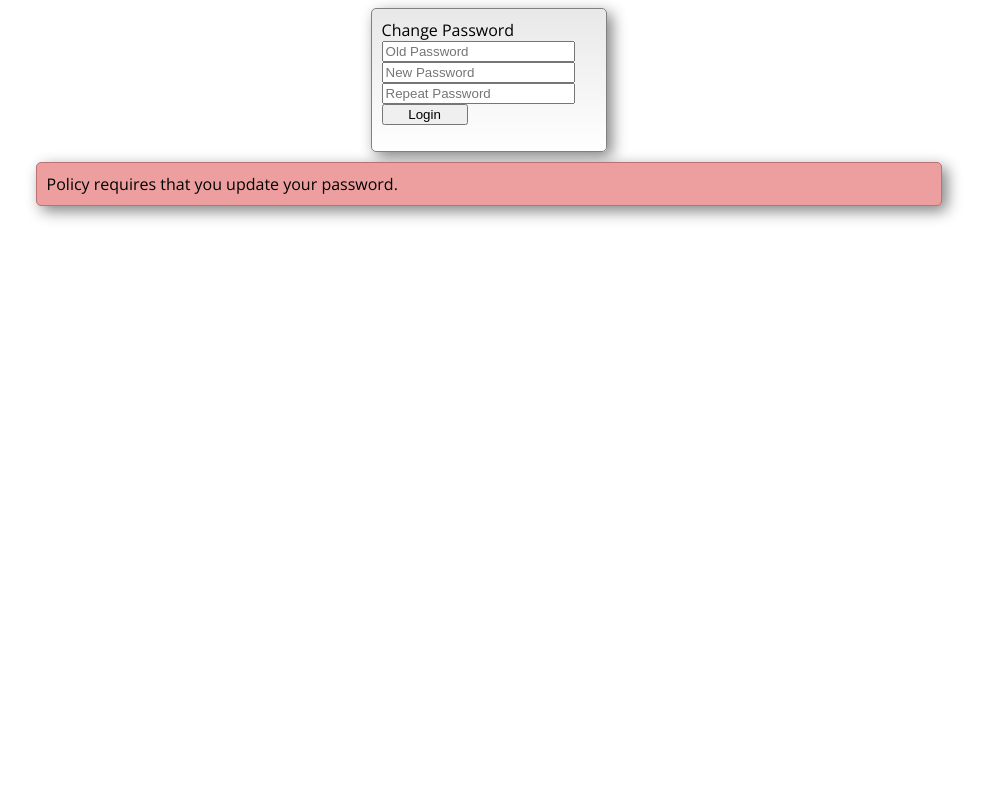
After one commit to NathanBitTheMoon/identifur, a PHP site: page /update_password.php?reason=policy in a window 1280 px wide. The commit adds this page. Shown: the whole page, without its empty margins (151-1138 px from the left). Run offline with PHP 8.4, Linux system fonts and the light colour scheme.

Commit message:
Added password change redirect (what is the bet this will work first try?)

```diff
--- /dev/null
+++ b/dbfrontend/html/html/update_password.html
@@ -0,0 +1,19 @@
+<html>
+    <head>
+        <title>Change Password - Identifur</title>
+    </head>
+    <link href="/html/css/login.css" rel="stylesheet" type="text/css">
+    <link rel="preconnect" href="https://fonts.gstatic.com">
+    <link href="https://fonts.googleapis.com/css2?family=Open+Sans:ital,wght@0,400;1,600&display=swap" rel="stylesheet">
+    <body>
+        <div class="loginwin">
+            <span class="identifur-logo">Change Password</span>
+            <form action="auth.php" method="POST">
+                <input name="pwd" type="text" placeholder="Old Password"><br>
+                <input name="newpwd" type="password" placeholder="New Password"><br>
+                <input name="reppwd" type="password" placeholder="Repeat Password"><br>
+                <input type="submit" value="Login">
+            </form>
+        </div>
+    </body>
+</html>
--- /dev/null
+++ b/dbfrontend/html/html/update_password.policy.html
@@ -0,0 +1,3 @@
+<div class="login-error">
+    <span>Policy requires that you update your password.</span>
+</div>
--- a/dbfrontend/html/index.php
+++ b/dbfrontend/html/index.php
@@ -1,7 +1,13 @@
 <?php
     include './html/login.html';
+    include './php/auth_methods.php';
 
     if (isset($_GET["error"])) {
         include './html/login.error.html';
+    } else if (isset($_GET["success"]) && isset($_SESSION["auth"])) {
+        if (AuthMethods::check_prompt($_SESSION["uid"])) {
+            // Redirect the user to a password change page
+            header("Location: update_password.php?reason=policy");
+        }
     }
 ?>
--- /dev/null
+++ b/dbfrontend/html/update_password.php
@@ -0,0 +1,7 @@
+<?php
+
+include './html/update_password.html';
+
+if ($_GET["reason"] == "policy") {
+    include './html/update_password.policy.html';
+}
```
Also changed, not shown: dbfrontend/html/php/auth_methods.php (added, +21 -0 lines).
